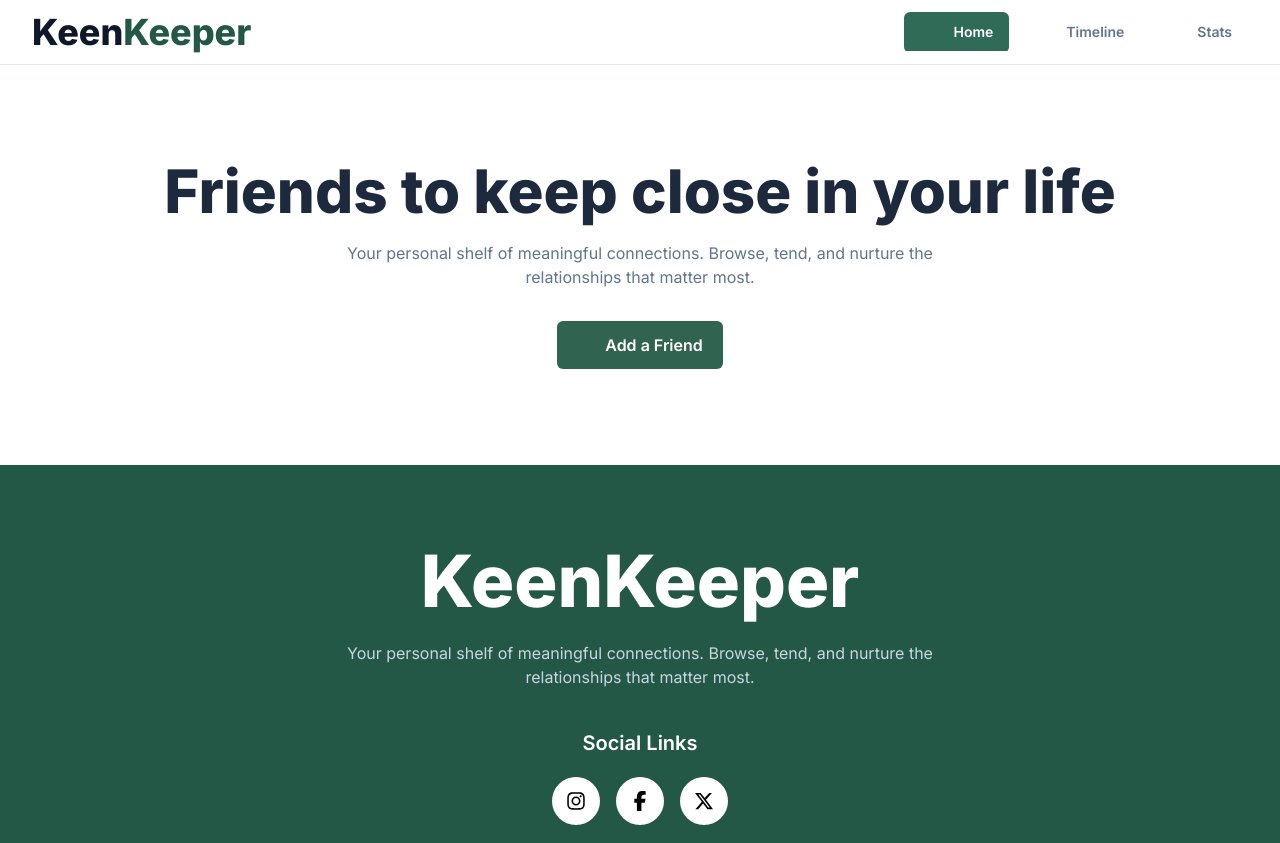
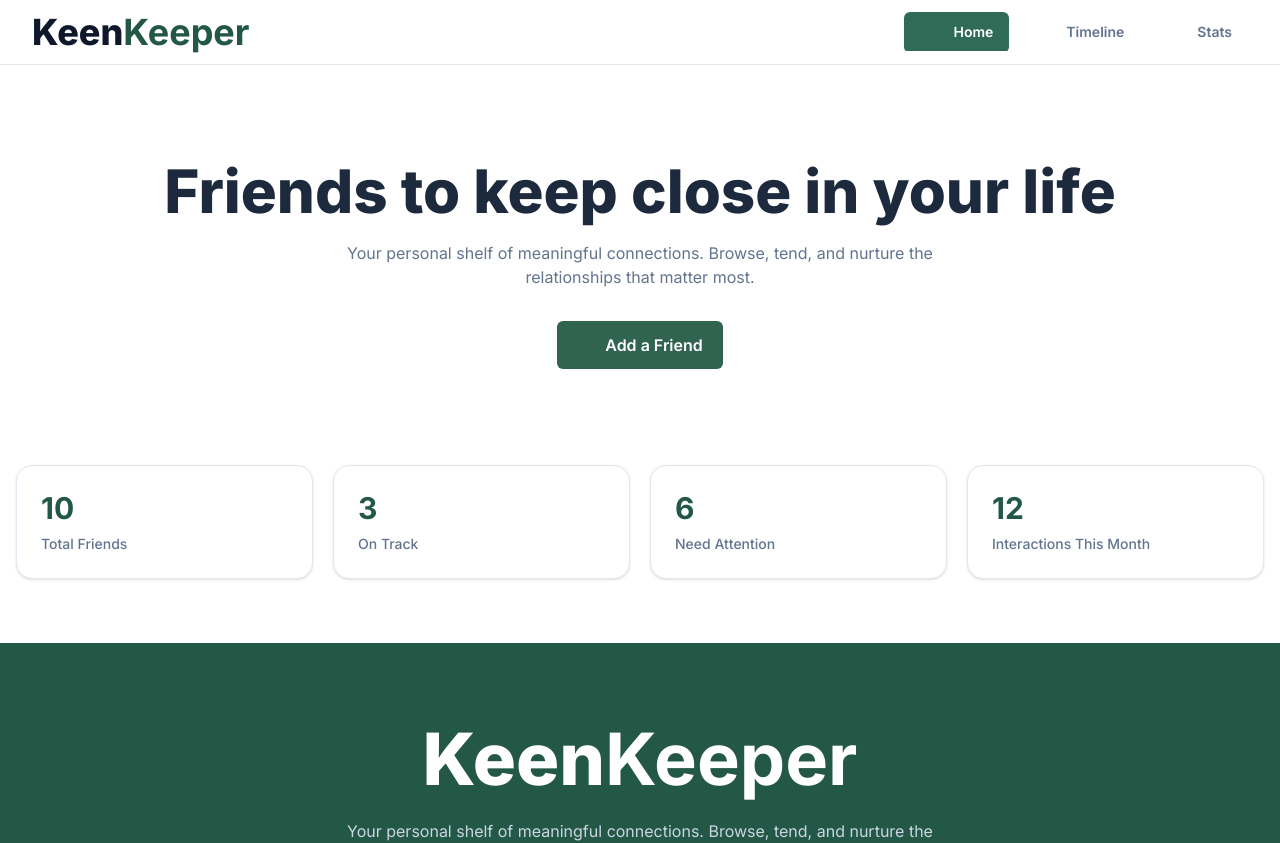
Before and after one commit to mohammedrakibcodes/keenkeeper-app, a React (Vite) app: page / in a window 1280 px wide. Shown: the top 843 px of the page. Built offline with nearby package versions, Linux system fonts and the light colour scheme; some icons are missing.

Commit message:
add friendship overview cards

```diff
--- /dev/null
+++ b/src/components/home/SummaryCard.jsx
@@ -0,0 +1,11 @@
+function SummaryCard({ title, value }) {
+  return (
+    <div className="rounded-2xl border border-slate-200 bg-white p-6 shadow-sm">
+      <h3 className="text-3xl font-bold text-[#245846]">{value}</h3>
+
+      <p className="mt-2 text-sm font-medium text-slate-500">{title}</p>
+    </div>
+  );
+}
+
+export default SummaryCard;
--- /dev/null
+++ b/src/components/home/SummarySection.jsx
@@ -0,0 +1,40 @@
+import SummaryCard from "./SummaryCard";
+
+function SummarySection() {
+  const stats = [
+    {
+      id: 1,
+      title: "Total Friends",
+      value: 10,
+    },
+    {
+      id: 2,
+      title: "On Track",
+      value: 3,
+    },
+    {
+      id: 3,
+      title: "Need Attention",
+      value: 6,
+    },
+    {
+      id: 4,
+      title: "Interactions This Month",
+      value: 12,
+    },
+  ];
+
+  return (
+    <section className="px-4 pb-16">
+      <div className="mx-auto max-w-7xl">
+        <div className="grid gap-5 md:grid-cols-2 xl:grid-cols-4">
+          {stats.map((item) => (
+            <SummaryCard key={item.id} title={item.title} value={item.value} />
+          ))}
+        </div>
+      </div>
+    </section>
+  );
+}
+
+export default SummarySection;
--- a/src/components/shared/Footer.jsx
+++ b/src/components/shared/Footer.jsx
@@ -4,7 +4,9 @@ function Footer() {
   return (
     <footer className="bg-[#245846] text-white">
       <div className="mx-auto max-w-7xl px-4 py-20 text-center">
-        <h2 className="text-5xl font-extrabold md:text-7xl">KeenKeeper</h2>
+        <h2 className="text-5xl font-extrabold md:text-7xl">
+          Keen<span className="font-bold">Keeper</span>
+        </h2>
 
         <p className="mx-auto mt-6 max-w-2xl text-sm text-slate-300 md:text-base">
           Your personal shelf of meaningful connections. Browse, tend, and
--- a/src/components/shared/Navbar.jsx
+++ b/src/components/shared/Navbar.jsx
@@ -26,7 +26,7 @@ function Navbar() {
         <NavLink to="/">
           <h1 className="text-4xl font-extrabold">
             <span className="text-slate-900">Keen</span>
-            <span className="text-[#245846]">Keeper</span>
+            <span className="text-[#245846] font-bold ">Keeper</span>
           </h1>
         </NavLink>
 
--- a/src/pages/Home.jsx
+++ b/src/pages/Home.jsx
@@ -1,9 +1,11 @@
 import Banner from "../components/home/Banner";
+import SummarySection from "../components/home/SummarySection";
 
 function Home() {
   return (
     <>
       <Banner />
+      <SummarySection />
     </>
   );
 }
```
